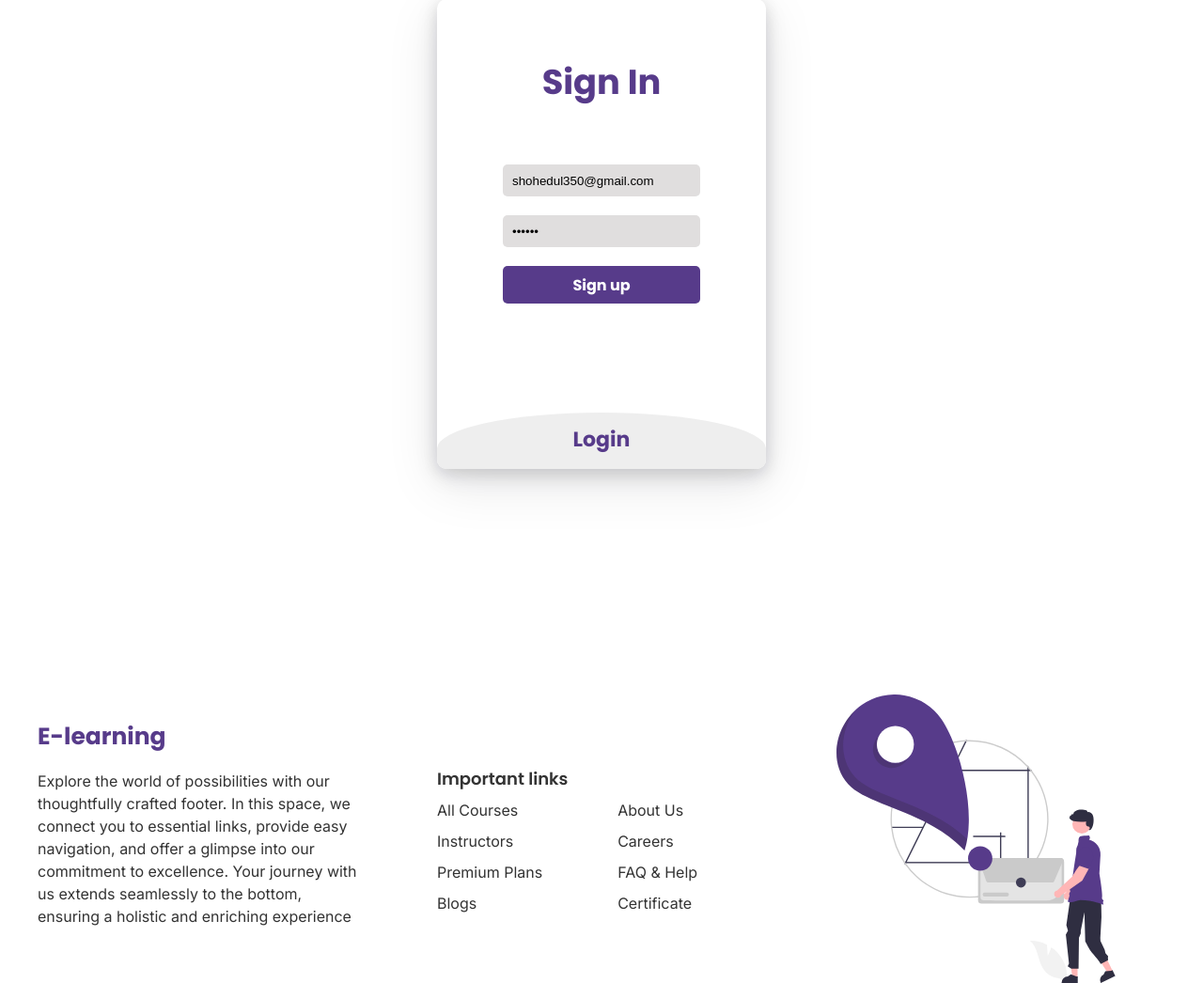
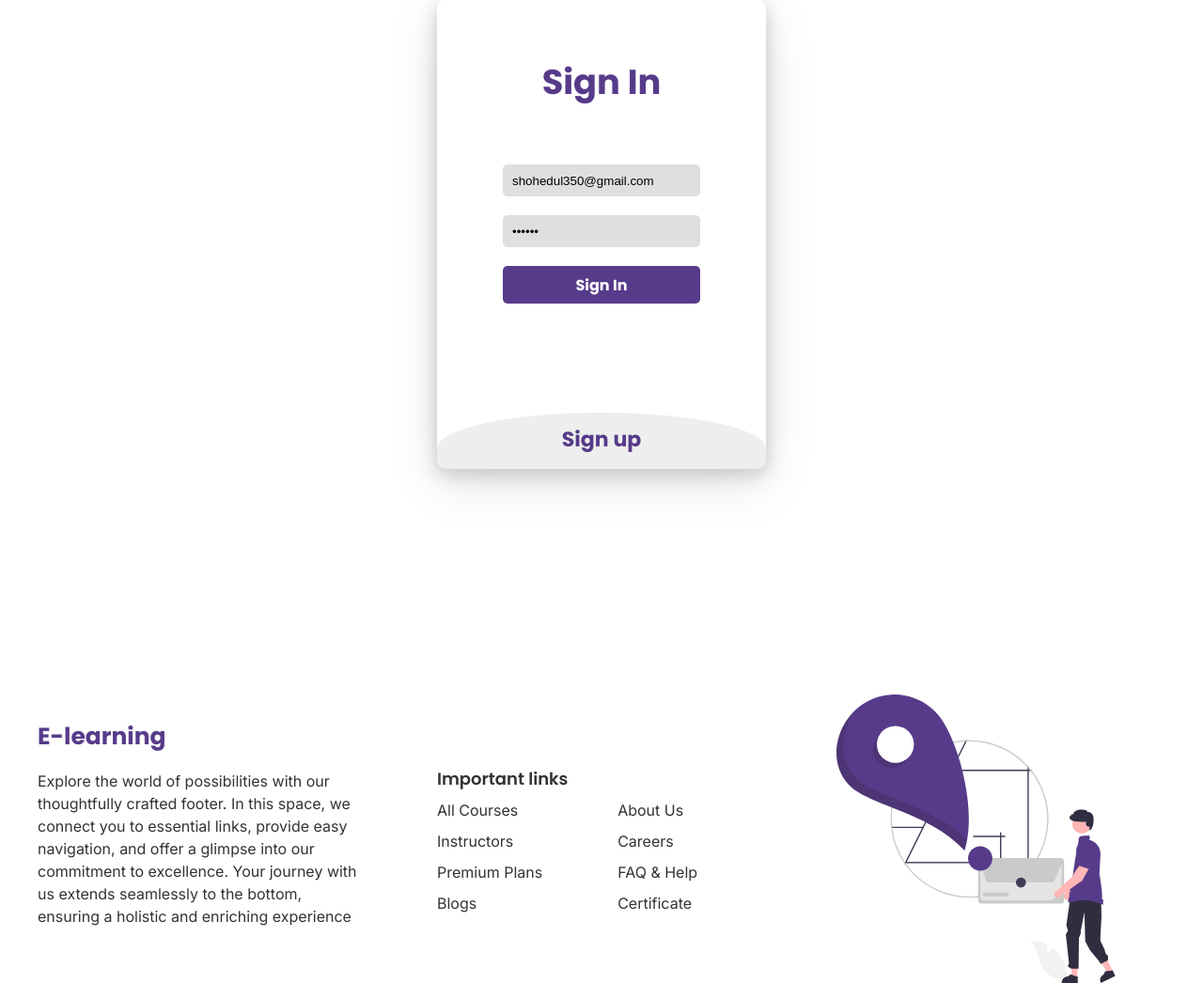
Before and after one commit to shohedul350/e-learning-platform-using-php-mysql, a PHP site: page /pages/login.php in a window 1280 px wide. Shown: the part 141-1187 px from the top of the page at 94% size. Run offline with PHP 8.4, Linux system fonts and the light colour scheme.

Commit message:
login sign up fix

```diff
--- a/pages/login.php
+++ b/pages/login.php
@@ -53,16 +53,17 @@
                     <!-- <input type="text" name="txt" placeholder="User name" required=""> -->
                     <input type="email" value="shohedul350@gmail.com" name="email" placeholder="Email" required="">
                     <input type="password" value="123456" name="password" placeholder="Password" required="">
-                    <button>Sign up</button>
+                    <button>Sign In</button>
                 </form>
             </div>
 
             <div class="login">
                 <form>
-                    <label for="chk" aria-hidden="true">Login</label>
+                    <label for="chk" aria-hidden="true">Sign up</label>
+                    <input type="text" name="username" placeholder="Email" required="">
                     <input type="email" name="email" placeholder="Email" required="">
-                    <input type="password" name="pswd" placeholder="Password" required="">
-                    <button>Login</button>
+                    <input type="password" name="password" placeholder="Password" required="">
+                    <button>Sign up</button>
                 </form>
             </div>
         </div>
```
